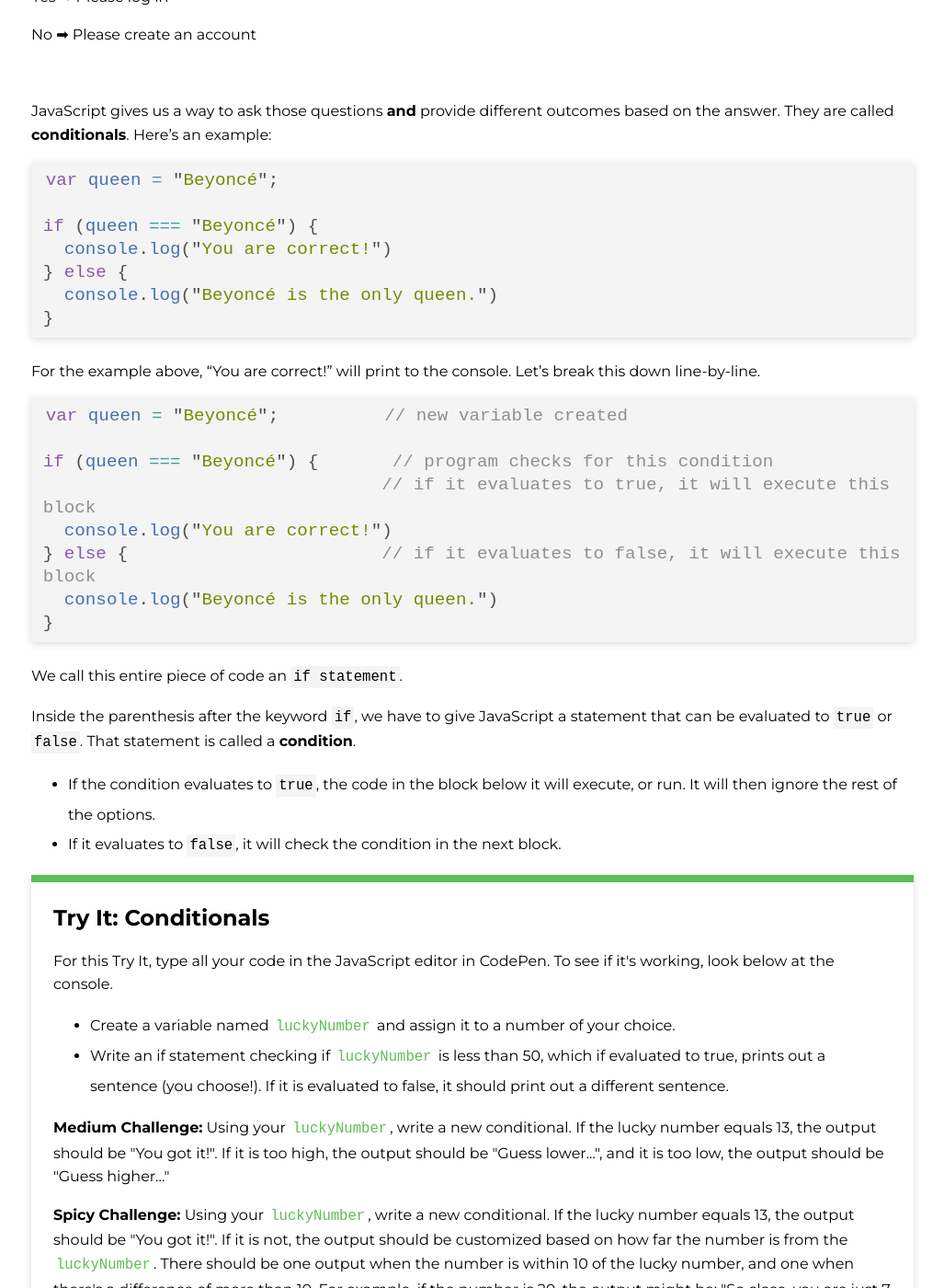
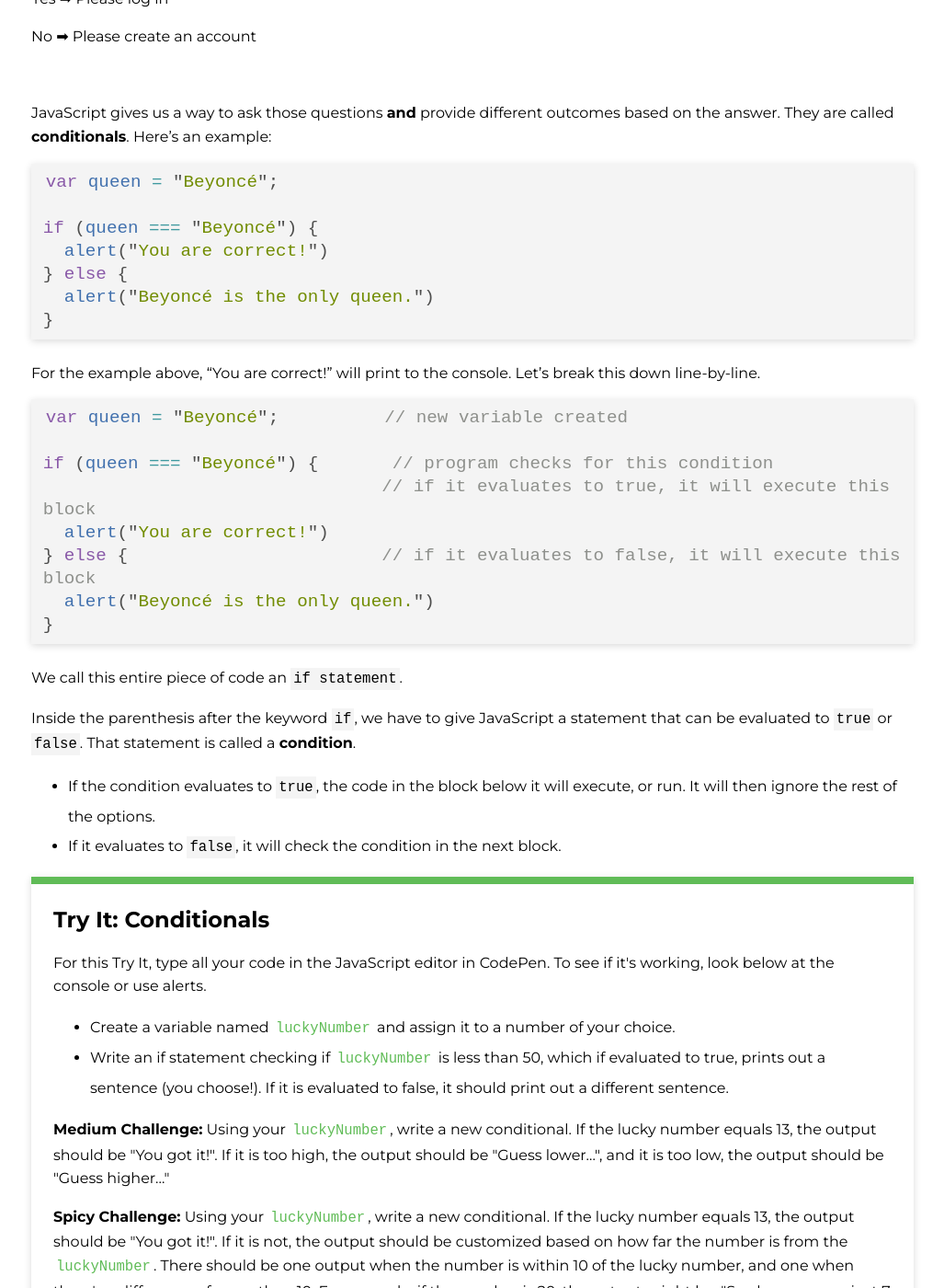
Before and after one commit to ameseee/kwk-curriculum-site, a Jekyll site: the page built from web-app/lessons/js-intermediate/index.md, in a window 1280 px wide and 1400 px high, scrolled down 3838 px. Shown: the whole window at 92% size, without its empty margins (126-1153 px from the left). Built offline with Jekyll 4.4.1, drawn with Linux system fonts in a browser that asks for light colours; nearby versions of some CDN libraries.

Commit message:
Add alert option to conditionals

````diff
--- a/web-app/lessons/js-intermediate/index.md
+++ b/web-app/lessons/js-intermediate/index.md
@@ -107,7 +107,7 @@ year < nextYear
 
 <div class="try-it">
   <h2>Try It: Comparison Operators</h2>
-  <p>For this Try It, type all your code in the JavaScript editor in CodePen. You will need to use <code class="try-it-code">console.log()</code> to check the output of your statements.</p>
+  <p>For this Try It, type all your code in the JavaScript editor in CodePen. You will need to use <code class="try-it-code">console.log()</code> or <code class="try-it-code">alert()</code> to check the output of your statements.</p>
   <p>Declare two variables - <code class="try-it-code">firstName</code> and <code class="try-it-code">age</code>, and assign them to appropriate values. Now, check for the following things:</p>
   <ul>
     <li>Is your name the same as "Karlie"?</li>
@@ -149,9 +149,9 @@ JavaScript gives us a way to ask those questions **and** provide different outco
 var queen = "Beyoncé";
 
 if (queen === "Beyoncé") {
-  console.log("You are correct!")
+  alert("You are correct!")
 } else {
-  console.log("Beyoncé is the only queen.")
+  alert("Beyoncé is the only queen.")
 }
 ```
 
@@ -162,9 +162,9 @@ var queen = "Beyoncé";          // new variable created
 
 if (queen === "Beyoncé") {       // program checks for this condition
                                 // if it evaluates to true, it will execute this block
-  console.log("You are correct!")
+  alert("You are correct!")
 } else {                        // if it evaluates to false, it will execute this block
-  console.log("Beyoncé is the only queen.")
+  alert("Beyoncé is the only queen.")
 }
 ```
 We call this entire piece of code an `if statement`.
@@ -175,7 +175,7 @@ Inside the parenthesis after the keyword `if`, we have to give JavaScript a stat
 
 <div class="try-it">
   <h2>Try It: Conditionals</h2>
-  <p>For this Try It, type all your code in the JavaScript editor in CodePen. To see if it's working, look below at the console.</p>
+  <p>For this Try It, type all your code in the JavaScript editor in CodePen. To see if it's working, look below at the console or use alerts.</p>
   <ul>
     <li>Create a variable named <code class="try-it-code">luckyNumber</code> and assign it to a number of your choice.</li>
     <li>Write an if statement checking if <code class="try-it-code">luckyNumber</code> is less than 50, which if evaluated to true, prints out a sentence (you choose!). If it is evaluated to false, it should print out a different sentence.</li>
````
